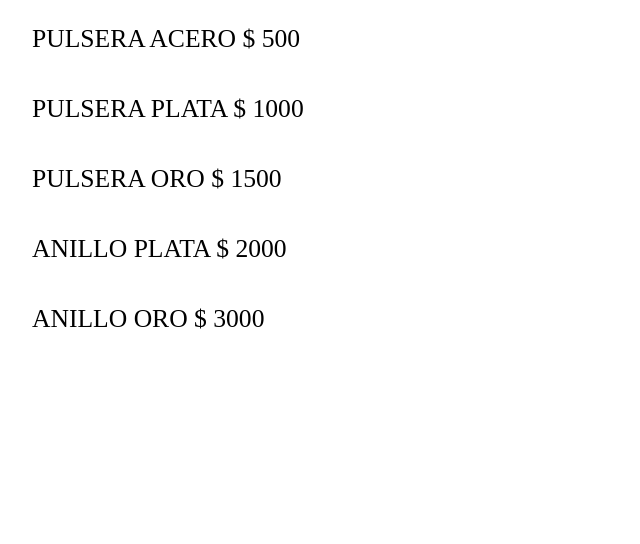
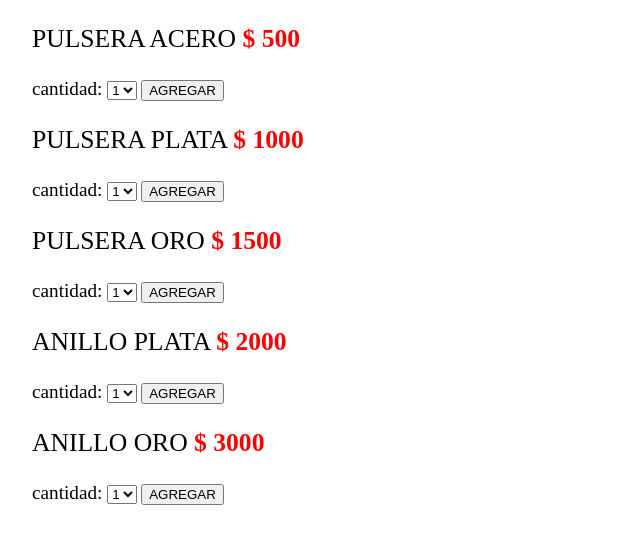
Before and after one commit to notsag01/js-tp-11-jquery, a plain HTML site: page index.html in a window 1280 px wide. Shown: the whole page, without its empty margins (0-640 px from the left). Drawn offline with nearby package versions, Linux system fonts and the light colour scheme.

Commit message:
20211102.1

```diff
--- a/main.js
+++ b/main.js
@@ -1,12 +1,50 @@
 import{ productosALaVenta} from "./productos.js"
 
+class Carrito{
+    constructor(producto, cantidad){
+        this.producto=producto;
+        this.cantidad=cantidad;
+    }
+}
+
+const carrito =JSON.stringify(localStorage.getItem("carrito"))||[]
+
+
+
 for (const producto of productosALaVenta){
+
+    let cantidad=0;
+
     $(`#productos-a-la-venta`).append(
+
         `<div class="contenedor-nombre-productos">
+            ${producto.nombre} <spam class="style-precio"> $ ${producto.precio}</spam>
+        </div>
 
-            ${producto.nombre} <spam> $ ${producto.precio}</spam>
+        <spam class="spam-cantidad">cantidad: </spam>
 
-        </div>`
+        <select id="contador-${producto.id}">
+        <option value= "1">1</option>
+        <option value= "2">2</option>
+        <option value= "3">3</option>
+        </select>
 
+        <button id="boton-comprar-${producto.id}">AGREGAR</button>
+        `
     )
+    $(`#contador-${producto.id}`).change((event)=>{
+        cantidad= event.target.value
+        //console.log(cantidad)
+    })
+
+
+    $(`#boton-comprar-${producto.id}`).click(()=>{
+       //console.log(producto)
+
+        const itemCarrito = new Carrito (producto.nombre, cantidad)
+
+        console.log(itemCarrito)
+
+    })
+
 }
--- a/productos.js
+++ b/productos.js
@@ -1,11 +1,11 @@
 const productosALaVenta=[]
 
 class Productos{
-    constructor(id, nombre, precio, cantidad){
+    constructor(id, nombre, precio, stock){
         this.id=id;
         this.nombre=nombre.toUpperCase();
         this.precio=Number(precio);
-        this.cantidad=Number(cantidad)
+        this.stock=Number(stock)
     }
 }
 
--- a/styles.css
+++ b/styles.css
@@ -3,3 +3,12 @@
     padding: 1rem;
     margin: .5rem;
 }
+.style-precio{
+    color: red;
+    font-weight: bolder;
+}
+
+.spam-cantidad{
+    font-size: 1.2em;
+    margin-left: 1.5rem;
+}
```
Also changed, not shown: carrito.js (added).
